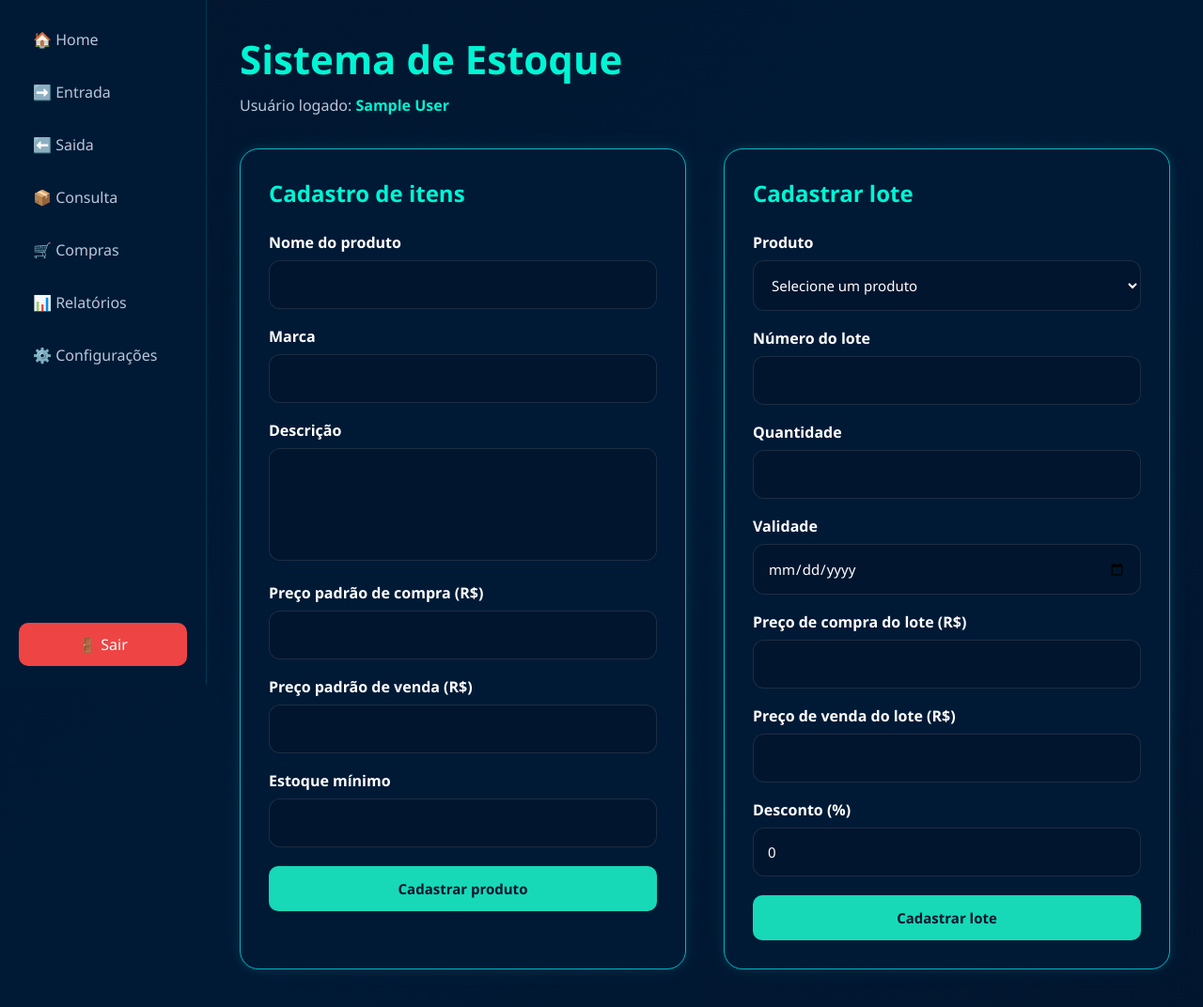
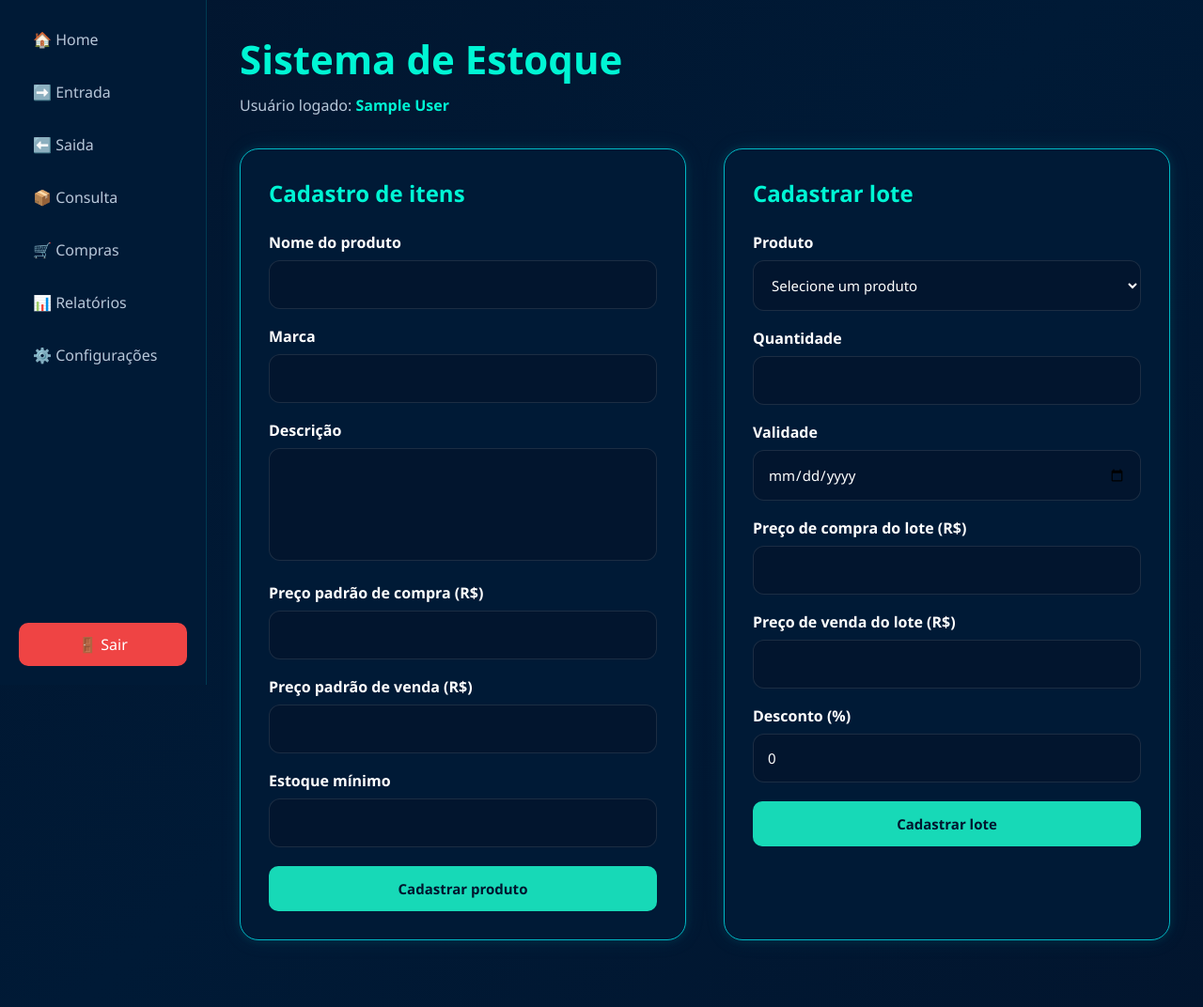
Before and after one commit to LeoJValinhos/TCC, a PHP site: page /painel_principal/cadastro_produtos/cad_list_prods.php in a window 1280 px wide. Shown: the part 71-1143 px from the top of the page at 94% size. After the commit the page ends 1075 px from the top, so only its background shows below. Run offline with PHP 8.4, Linux system fonts and the light colour scheme; the visitor is signed in with stand-in values (Sample User, id 1); data comes from the database, SQL or seed files in the repository.

Commit message:
Update cad_list_prods.php

```diff
--- a/painel_principal/cadastro_produtos/cad_list_prods.php
+++ b/painel_principal/cadastro_produtos/cad_list_prods.php
@@ -70,7 +70,7 @@ $produtos_select = $conn->query("
                 <a href="../consulta/consulta.php"> 📦 Consulta</a>
                 <a href="../compras/compras.php">🛒 Compras</a>
                 <a href="../relatorios/buscar_relatorio.php">📊 Relatórios</a>
-                <a>⚙️ Configurações</a>
+                <a href="../configuracoes/painel_principal_config.php">⚙️ Configurações</a>
             </nav>
 
             <a href="../../index.html" class="logout">🚪 Sair</a>
@@ -130,9 +130,6 @@ $produtos_select = $conn->query("
                                 <?php } ?>
                             </select>
 
-                            <label>Número do lote</label>
-                            <input type="text" name="numero_lote" maxlength="50" required>
-
                             <label>Quantidade</label>
                             <input type="number" name="quantidade" min="1" required>
 
```
